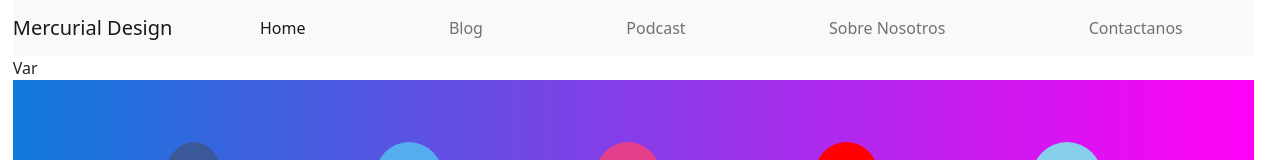
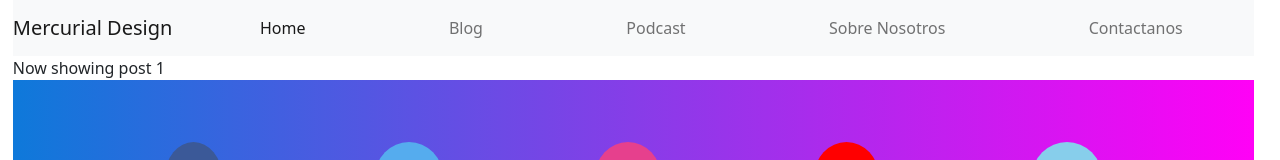
Before and after one commit to Joseda-hg/frontend, a React (Create React App) app: page /Blog/1 in a window 1280 px wide. Shown: the top 160 px of the page. Built offline with nearby package versions, Linux system fonts and the light colour scheme.

Commit message:
Post component creation & Post routing

```diff
--- a/src/App.js
+++ b/src/App.js
@@ -8,7 +8,7 @@ import { Blog } from "./components/Blog"
 import { Podcast } from './components/Podcast'
 import { About } from './components/About'
 import { Contact } from './components/Contact'
-
+import { Post } from './components/Post'
 
 export function App() {
   return (
@@ -34,8 +34,8 @@ export function App() {
           <Route path="/Contact">
             <Contact/>
           </Route>
-          <Route path={`/blog/:id`}>
-            Var
+          <Route path={`/Blog/:id`}>
+            <Post />
           </Route>
         </Switch>
         <Footer />
--- /dev/null
+++ b/src/components/Post.jsx
@@ -0,0 +1,11 @@
+import React from 'react'
+import { useParams } from 'react-router'
+
+export function Post() {
+    let { id } = useParams()
+    return (
+        <div>
+            Now showing post { id }
+        </div>
+    )
+}
```
